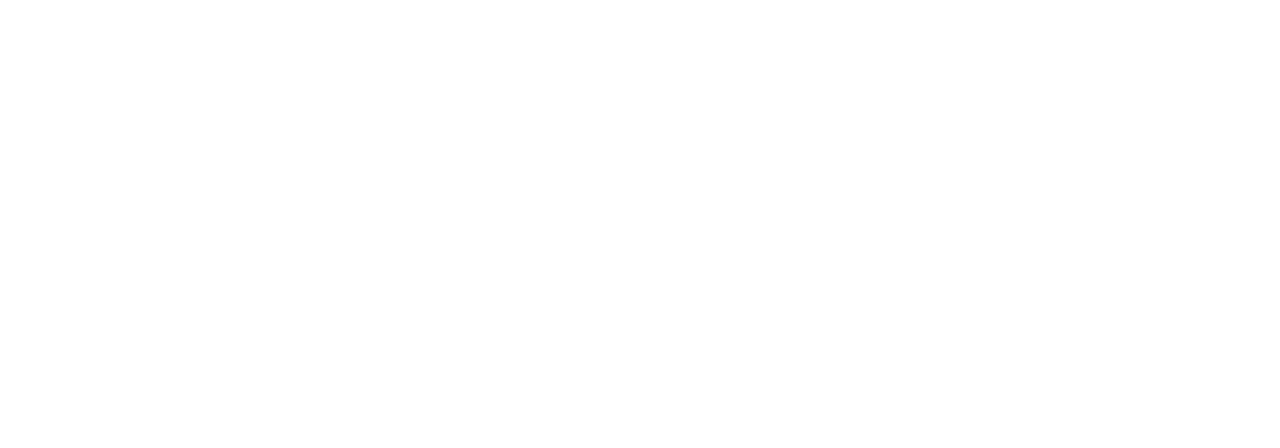
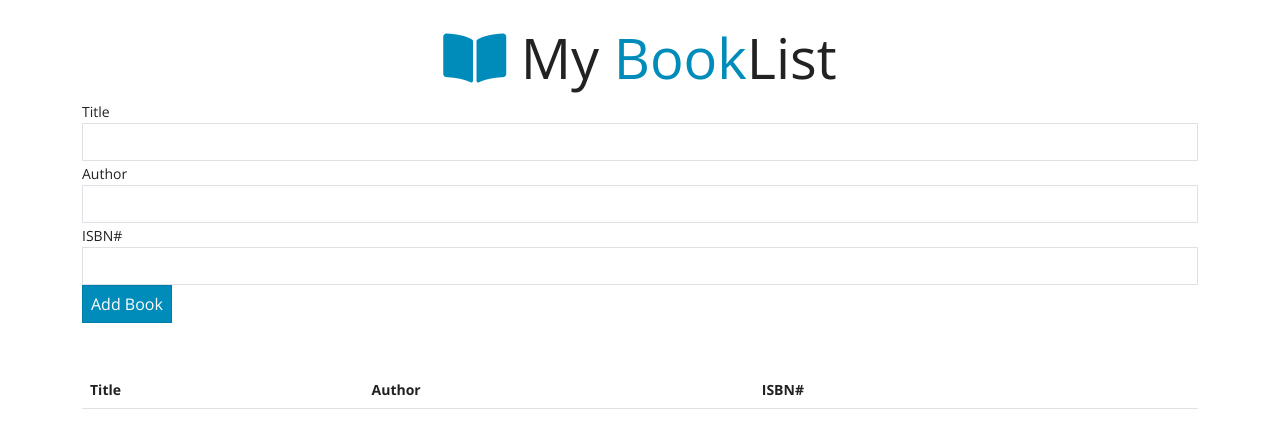
Before and after one commit to AlistairEwanGrant/JavaScriptBookListApp, a plain HTML site: page index.html in a window 1280 px wide. Drawn offline with nearby package versions, Linux system fonts and the light colour scheme.

Commit message:
starting up html

```diff
--- a/index.html
+++ b/index.html
@@ -2,18 +2,49 @@
 <html lang="en">
 <head>
     <meta charset="UTF-8">
-    <meta name="viewport"
-          content="width=device-width, user-scalable=no, initial-scale=1.0, maximum-scale=1.0, minimum-scale=1.0">
-    <meta http-equiv="X-UA-Compatible" content="ie=edge">
-    <link rel="stylesheet" href="style/bootstrap.min.css">
-    <link rel="stylesheet" href="https://cdn.jsdelivr.net/npm/@fortawesome/fontawesome-free@6.2.1/css/fontawesome.min.css" integrity="sha384-QYIZto+st3yW+o8+5OHfT6S482Zsvz2WfOzpFSXMF9zqeLcFV0/wlZpMtyFcZALm" crossorigin="anonymous">
+    <meta content="width=device-width, user-scalable=no, initial-scale=1.0, maximum-scale=1.0, minimum-scale=1.0"
+          name="viewport">
+    <meta content="ie=edge" http-equiv="X-UA-Compatible">
+    <link href="style/bootstrap.min.css" rel="stylesheet">
+    <link crossorigin="anonymous"
+          href="https://cdnjs.cloudflare.com/ajax/libs/font-awesome/5.6.3/css/all.min.css" rel="stylesheet">
 
     <title>MyBookList App</title>
 </head>
 <body>
+<div class="container mt-4">
+    <h1 class="display-4 text-center">
+        <i class="fas fa-book-open text-primary"></i>
+        My <span class="text-primary">Book</span>List</h1>
+    <form id="book-form">
+        <div class="form-group">
+            <label for="title">Title</label>
+            <input class="form-control" id="title" type="text">
+        </div>
+        <div class="form-group">
+            <label for="author">Author</label>
+            <input class="form-control" id="author" type="text">
+        </div>
+        <div class="form-group">
+            <label for="isbn">ISBN#</label>
+            <input class="form-control" id="isbn" type="text">
+        </div>
+        <input class="btn btn-primary btn-block" type="submit" value="Add Book">
+    </form>
+    <table class="table table-striped mt-5">
+        <thead>
+        <tr>
+            <th>Title</th>
+            <th>Author</th>
+            <th>ISBN#</th>
+            <th></th>
+        </tr>
+        </thead>
+        <tbody class="book-list">
 
-
-
-
+        </tbody>
+    </table>
+</div>
+<script src="app.js"></script>
 </body>
 </html>
```
